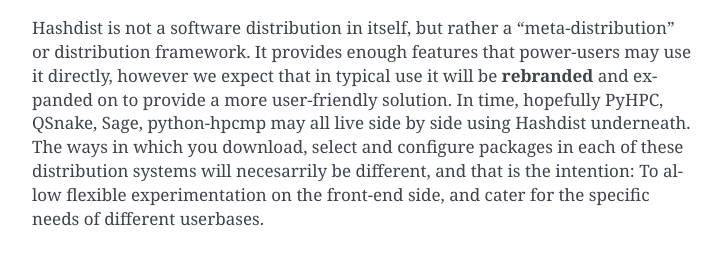
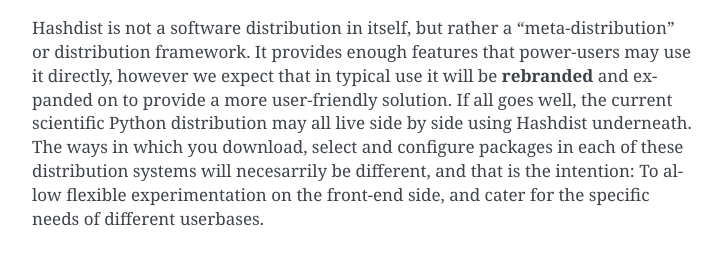
Before and after one commit to hashdist/hashdist, a Sphinx documentation site: the page built from doc/source/index.rst, in a window 1280 px wide and 900 px high, scrolled down 764 px. Shown: the part 196-463 px from the top of the window, without its empty margins (388-1110 px from the left). Built offline with Sphinx 7.4.7, drawn with Linux system fonts in a browser that asks for light colours.

Commit message:
DOC don't mention names

```diff
--- a/doc/source/index.rst
+++ b/doc/source/index.rst
@@ -41,8 +41,8 @@
 "meta-distribution" or distribution framework. It
 provides enough features that power-users may use it directly, however
 we expect that in typical use it will be **rebranded** and expanded on
-to provide a more user-friendly solution. In time, hopefully PyHPC,
-QSnake, Sage, python-hpcmp may all live side by side using Hashdist
+to provide a more user-friendly solution. If all goes well, the current
+scientific Python distribution may all live side by side using Hashdist
 underneath. The ways in which you download, select and configure
 packages in each of these distribution systems will necesarrily be
 different, and that is the intention: To allow flexible
```
